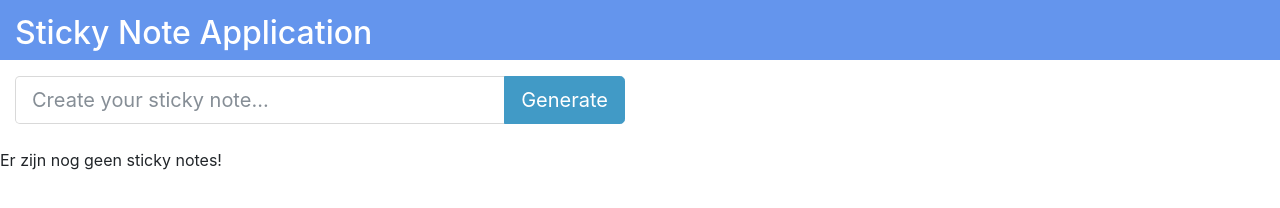
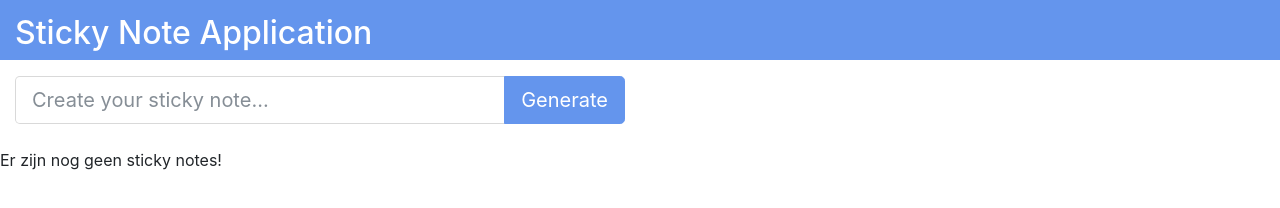
Before and after one commit to gdmgent-1718-mobdev1/sticky-notes-application-Qntnroos, a plain HTML site: page index.html in a window 1280 px wide. In both pictures the pointer is over the button "Generate". Drawn offline with nearby package versions, Linux system fonts and the light colour scheme.

Commit message:
Made some changes to the css and main.js

```diff
--- a/assets/css/main.css
+++ b/assets/css/main.css
@@ -14,8 +14,8 @@
 
 
 .btn-primary:hover {
-    background-color: #419ac6;
-    border-color: #419ac6;
+    background-color: cornflowerblue;
+    border-color: cornflowerblue;
 }
 
 form {
--- a/assets/js/main.js
+++ b/assets/js/main.js
@@ -40,7 +40,7 @@ ready(function(){
                             <h4 class="card-title">Sticky Note ${i + 1}</h4>
                             <p class="card-text">${el.message}</p>
                             <form>
-                                <button class="btn btn-primary blue updateStickyNote" id="${el.id}">Modify Sticky Note</button>
+                                <button class="btn btn-primary updateStickyNote" id="${el.id}">Modify Sticky Note</button>
                                 ${el.deletedDate == null ? `<button class="btn btn-outline-danger softdelete" id="${el.id}">Soft Delete</button>`
                                 : `<button class="btn btn-outline-danger softUndelete" id="${el.id}">Soft Undelete</button>`}
                                 <button class="btn btn-outline-danger delete">
--- a/index.html
+++ b/index.html
@@ -24,7 +24,7 @@
             <div class=" col-6 input-group input-group-lg">
                 <input class="form-control" id="stickyNoteValue" type="text" placeholder="Create your sticky note...">
                 <span class="input-group-btn">
-                    <button class="btn btn-primary blue" id="makeStickyNote" type="button">Generate</button>
+                    <button class="btn btn-primary" id="makeStickyNote" type="button">Generate</button>
                 </span>
             </div>
         </div>
```
